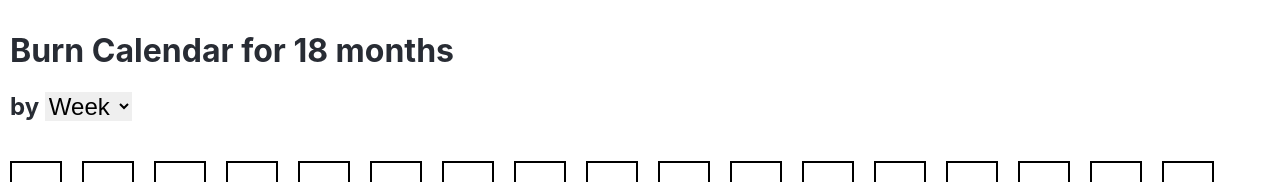
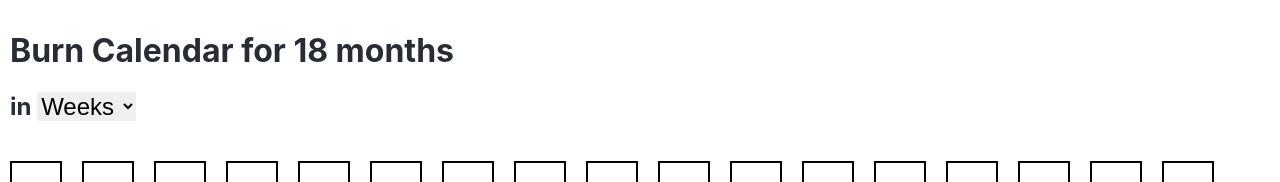
Before and after one commit to szaboat/burn-calendar, a React (Create React App) app: page / in a window 1280 px wide. Shown: the top 182 px of the page. Built offline with nearby package versions, Linux system fonts and the light colour scheme.

Commit message:
By -> In

```diff
--- a/src/App.js
+++ b/src/App.js
@@ -11,7 +11,7 @@ function App() {
       <header className="App-header">
         <h1>Burn Calendar for {MONTHS} months</h1>
         <h2>
-          by&nbsp;
+          in&nbsp;
           <select
             onChange={(e) => {
               const value = e.target.value;
@@ -27,9 +27,9 @@ function App() {
               }
             }}
           >
-            <option value="week">Week</option>
-            <option value="month">Month</option>
-            <option value="day">Day</option>
+            <option value="week">Weeks</option>
+            <option value="month">Months</option>
+            <option value="day">Days</option>
           </select>
         </h2>
       </header>
```
